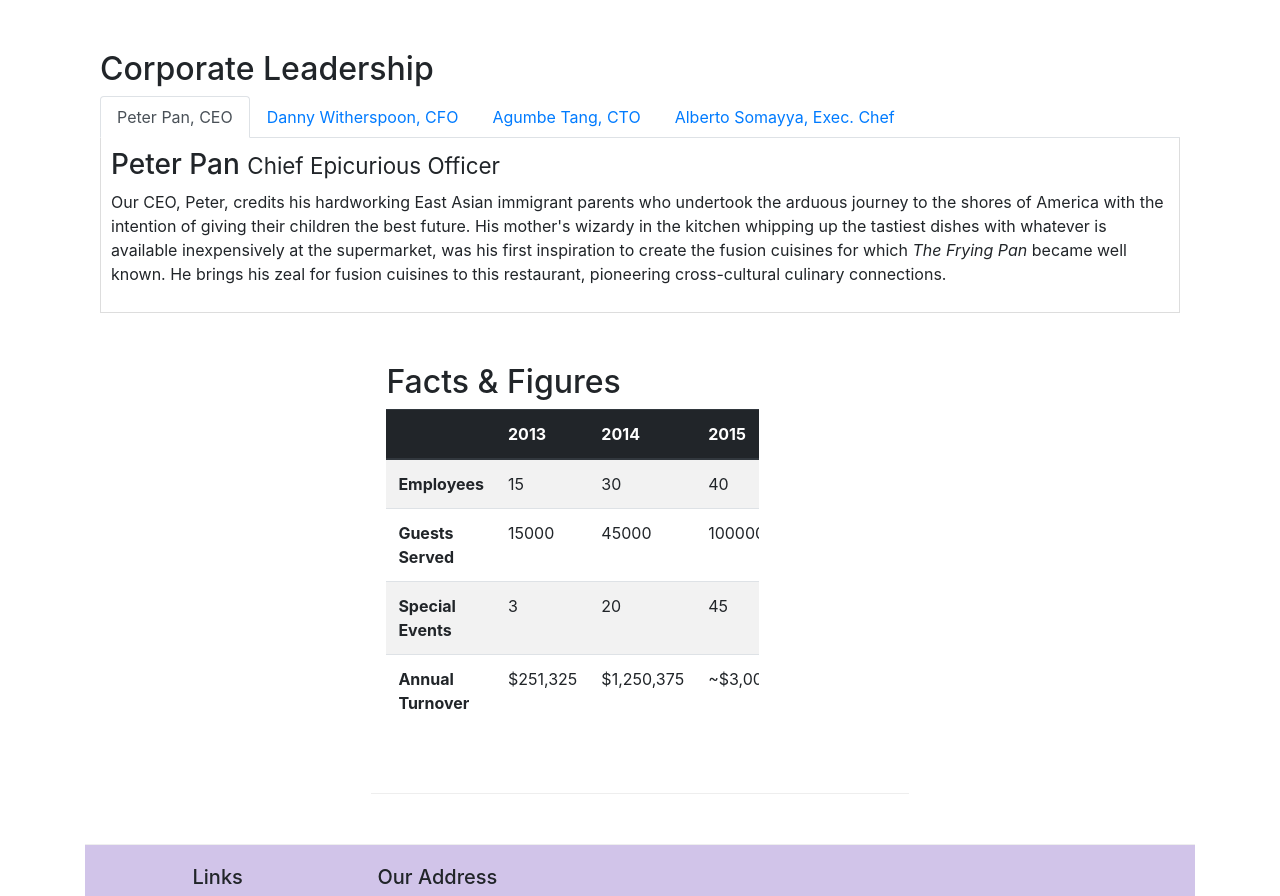
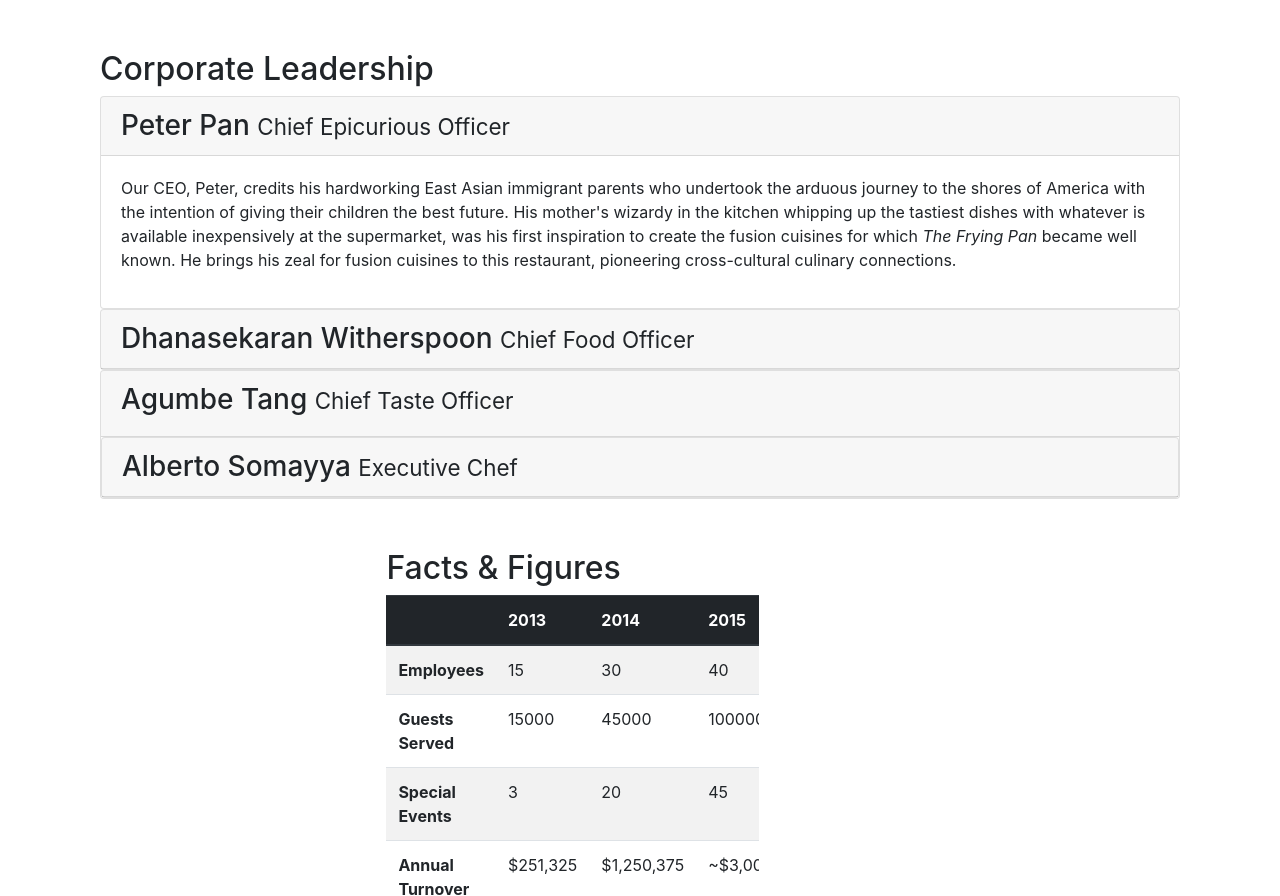
Before and after one commit to rejun001/coursera_bootstrap, a website: page aboutus.html in a window 1280 px wide. Shown: the part 821-1717 px from the top of the page. Drawn offline with nearby package versions, Linux system fonts and the light colour scheme.

Commit message:
accordion

```diff
--- a/aboutus.html
+++ b/aboutus.html
@@ -100,7 +100,64 @@
         <div class="row row-content">
             <div class="col-12">
                 <h2>Corporate Leadership</h2>
-                <ul class="nav nav-tabs">
+
+                <div id="accordion">
+                    <div class="card">
+                        <div class="card-header" role="tab" id="peterhead">
+                            <h3 class="mb-0">
+                                <a data-toggle="collapse" data-target="#peter">
+                                    Peter Pan <small>Chief Epicurious Officer</small>
+                                </a></h3>
+                        </div>
+                        <div role="tabpanel" class="collapse show" id="peter" data-parent="accordion">
+                            <div class="card-body">
+                                <p class="d-none d-sm-block">Our CEO, Peter, credits his hardworking East Asian immigrant parents who undertook the arduous journey to the shores of America with the intention of giving their children the best future. His mother's wizardy in the kitchen whipping up the tastiest dishes with whatever is available inexpensively at the supermarket, was his first inspiration to create the fusion cuisines for which <em>The Frying Pan</em> became well known. He brings his zeal for fusion cuisines to this restaurant, pioneering cross-cultural culinary connections.</p>
+                            </div>
+                        </div>
+                    </div>
+
+                    <div class="card">
+                        <div class="card-header" role="tab" id="dannyhead">
+                            <h3 class="mb-0">
+                                <a data-toggle="collapse" data-target="#danny">
+                                    Dhanasekaran Witherspoon <small>Chief Food Officer</small>
+                                </a></h3>
+                        </div>
+                        <div role="tabpanel" class="collapse" id="danny" data-parent="accordion">
+                            <div class="card-body">
+                                <p class="d-none d-sm-block">Our CFO, Danny, as he is affectionately referred to by his colleagues, comes from a long established family tradition in farming and produce. His experiences growing up on a farm in the Australian outback gave him great appreciation for varieties of food sources. As he puts it in his own words, <em>Everything that runs, wins, and everything that stays, pays!</em></p>
+                            </div>
+                        </div>
+                    </div>
+
+                    <div class="card">
+                        <div class="card-header" role="tab" id="agumbehead">
+                            <h3 class="mb-0">
+                                <a data-toggle="collapse" data-target="#agumbe">
+                                    <h3>Agumbe Tang <small>Chief Taste Officer</small>
+                                    </a></h3>
+                        </div>
+                        <div role="tabpanel" class="collapse" id="agumbe" data-parent="accordion">
+                            <div class="card-body">
+                            <p class="d-none d-sm-block">Blessed with the most discerning gustatory sense, Agumbe, our CTO, personally ensures that every dish that we serve meets his exacting tastes. Our chefs dread the tongue lashing that ensues if their dish does not meet his exacting standards. He lives by his motto, <em>You click only if you survive my lick.</em></p>
+                        </div>
+                    </div>
+
+                    <div class="card">
+                        <div class="card-header" role="tab" id="albertohead">
+                            <h3 class="mb-0">
+                                <a data-toggle="collapse" data-target="#alberto">
+                                    Alberto Somayya <small>Executive Chef</small>
+                                </a></h3>
+                        </div>
+                        <div role="tabpanel" class="collapse" id="alberto" data-parent="accordion">
+                            <div class="card-body">
+                                <p class="d-none d-sm-block">Award winning three-star Michelin chef with wide International experience having worked closely with whos-who in the culinary world, he specializes in creating mouthwatering Indo-Italian fusion experiences. He says, <em>Put together the cuisines from the two craziest cultures, and you get a winning hit! Amma Mia!</em></p>
+                            </div>
+                        </div>
+                    </div>
+                </div>
+                <!--<ul class="nav nav-tabs">
                     <li class="nav-item">
                         <a class="nav-link active" href="#peter"
                             role="tab" data-toggle="tab">Peter Pan, CEO</a>
@@ -137,7 +194,7 @@
                     <div role="tabpanel" class="tab-pane fade" id="alberto">
                         <h3>Alberto Somayya <small>Executive Chef</small></h3>
                         <p class="d-none d-sm-block">Award winning three-star Michelin chef with wide International experience having worked closely with whos-who in the culinary world, he specializes in creating mouthwatering Indo-Italian fusion experiences. He says, <em>Put together the cuisines from the two craziest cultures, and you get a winning hit! Amma Mia!</em></p>
-                </div>
+                </div>-->
             </div>
        </div>
        <div class="row row-content">
```
